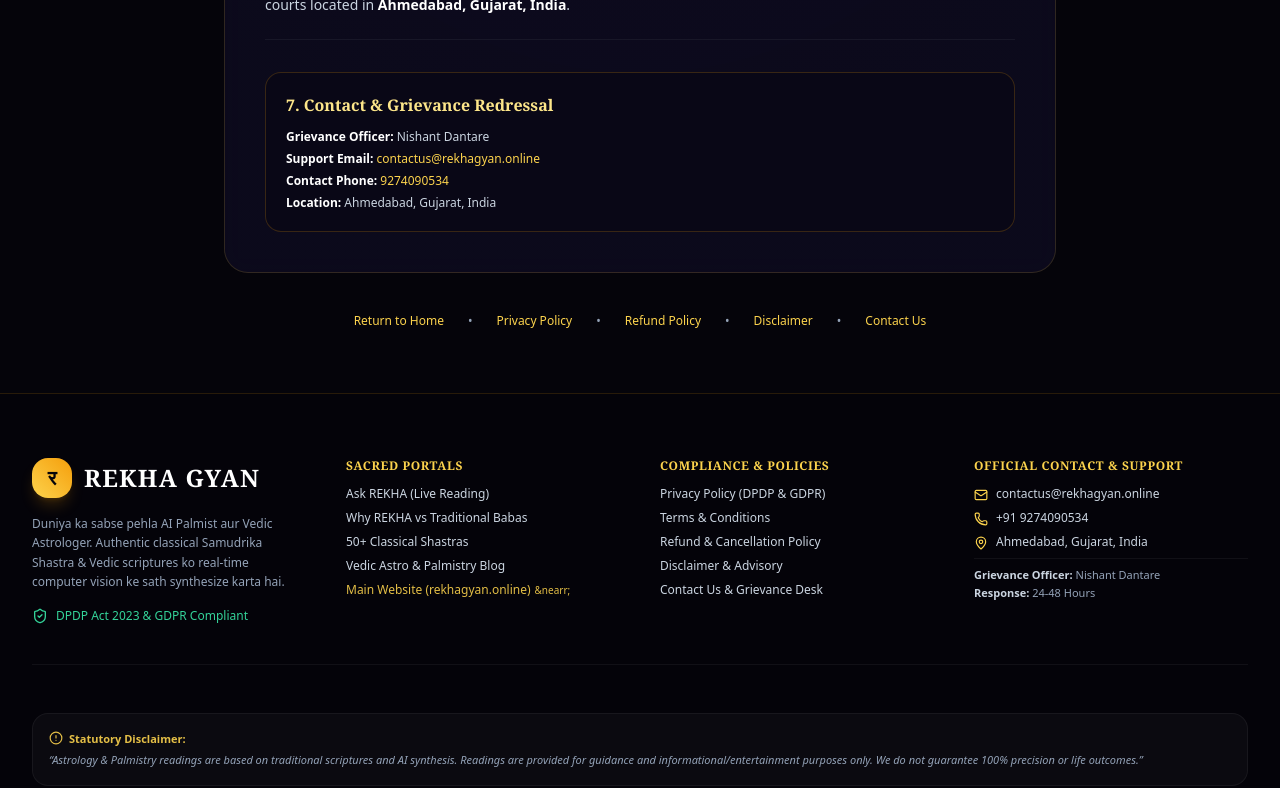
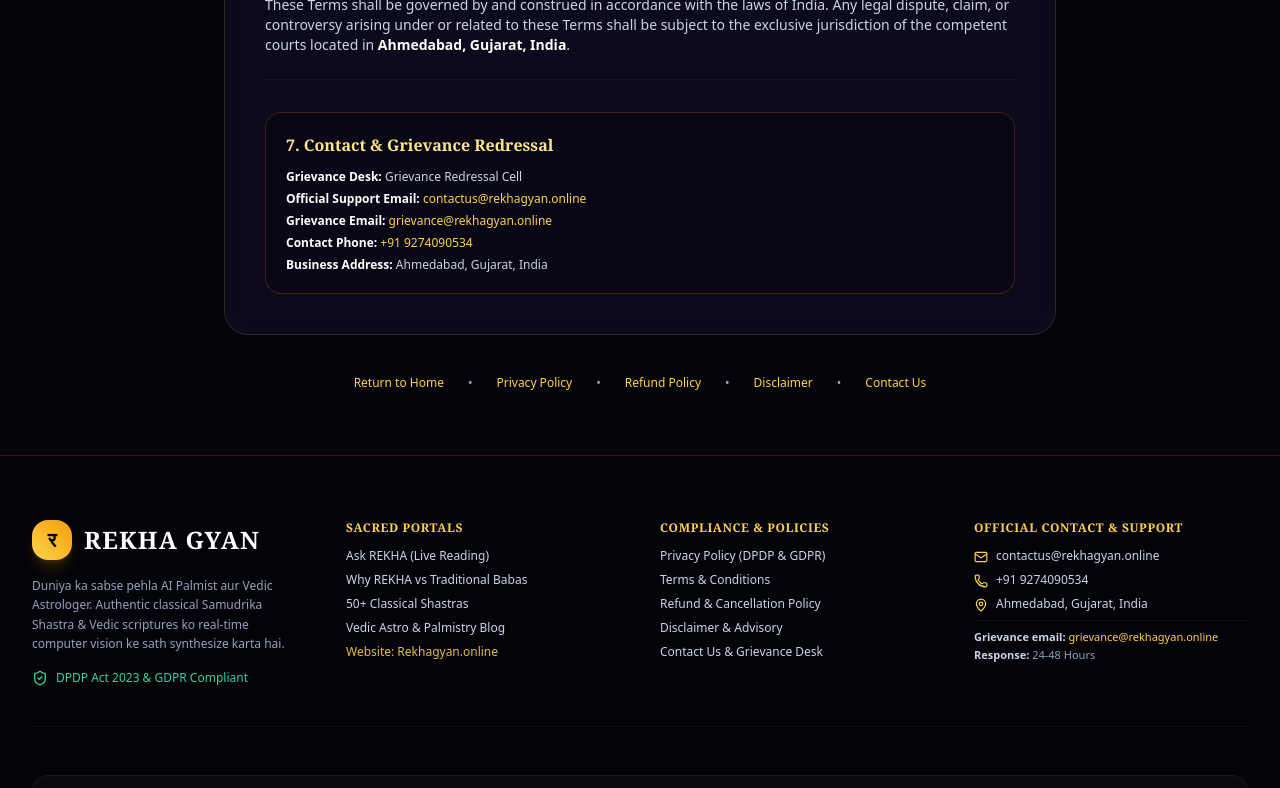
Before and after one commit to gabbarinfo-dev/Rekha-Gyan, a Next.js app: page /terms in a window 1280 px wide. Shown: the part 1800-2588 px from the top of the page. Built offline with nearby package versions, Linux system fonts and the light colour scheme.

Commit message:
Update footer and legal policies for payment gateway compliance

```diff
--- a/src/app/contact/page.tsx
+++ b/src/app/contact/page.tsx
@@ -111,12 +111,18 @@
             <div className="p-4 rounded-2xl bg-cosmic-900/90 border border-gold-500/30 space-y-3 text-xs">
               <div className="flex items-center gap-2.5">
                 <User className="w-4 h-4 text-gold-400" />
-                <span className="text-white font-bold text-sm">Nishant Dantare</span>
+                <span className="text-white font-bold text-sm">Grievance Redressal Desk</span>
               </div>
               <div className="space-y-1 text-slate-300">
-                <div className="text-slate-400 text-[11px]">Designation: Grievance Officer &amp; Compliance Lead</div>
+                <div className="text-slate-400 text-[11px]">Designation: Statutory Grievance &amp; Compliance Cell</div>
                 <div>
-                  Email:{" "}
+                  Grievance Email:{" "}
+                  <a href="mailto:grievance@rekhagyan.online" className="text-gold-400 hover:underline font-mono">
+                    grievance@rekhagyan.online
+                  </a>
+                </div>
+                <div>
+                  Support Email:{" "}
                   <a href="mailto:contactus@rekhagyan.online" className="text-gold-400 hover:underline font-mono">
                     contactus@rekhagyan.online
                   </a>
@@ -127,7 +133,7 @@
                     +91 9274090534
                   </a>
                 </div>
-                <div>Jurisdiction: Ahmedabad, Gujarat, India</div>
+                <div>Operational Headquarters &amp; Jurisdiction: Ahmedabad, Gujarat, India</div>
               </div>
             </div>
 
--- a/src/app/disclaimer/page.tsx
+++ b/src/app/disclaimer/page.tsx
@@ -33,7 +33,7 @@
           <span>Statutory Disclosure on Readings</span>
         </div>
         <p className="font-serif text-sm sm:text-base italic text-amber-100 font-medium">
-          &ldquo;Astrology &amp; Palmistry readings are based on traditional scriptures and AI synthesis. Readings are provided for guidance and informational/entertainment purposes only. We do not guarantee 100% precision or life outcomes.&rdquo;
+          &ldquo;Astrology &amp; Palmistry readings are based on traditional scriptures and AI synthesis. Readings are provided for guidance and informational/entertainment purposes only. We do not guarantee 100% precision or life outcomes. AI can make mistakes.&rdquo;
         </p>
       </div>
 
@@ -47,10 +47,10 @@
             <h2 className="text-lg font-bold text-gold-300 font-serif">1. Traditional Scripture Synthesis &amp; AI Nature</h2>
           </div>
           <p>
-            REKHA GYAN (<a href="https://rekhagyan.online" className="text-gold-400 hover:underline">rekhagyan.online</a> and <a href="https://ai.rekhagyan.online" className="text-gold-400 hover:underline">ai.rekhagyan.online</a>) utilizes computational artificial intelligence, deep learning pattern recognition, and traditional Sanskrit texts (including Brihat Samhita, Hastasamudrika Shastra, and Vedic Jyotish fundamentals) to formulate interpretations.
+            REKHA GYAN (<a href="https://rekhagyan.online" className="text-gold-400 hover:underline">rekhagyan.online</a> and <a href="https://ai.rekhagyan.online" className="text-gold-400 hover:underline">ai.rekhagyan.online</a>) provides automated, AI-driven computational insights by synthesizing traditional Sanskrit texts (including Brihat Samhita, Hastasamudrika Shastra, and Vedic Jyotish fundamentals) with computer vision and deep learning models.
           </p>
           <p>
-            These algorithmic outputs reflect ancient statistical models and metaphysical lore. They are generated automatically and should never be interpreted as infallible predictions, absolute fatalistic facts, or guarantees of future occurrences.
+            All generated outputs are automated AI-driven insights designed solely for informational, guidance, and educational purposes. Artificial intelligence can make mistakes, and its algorithmic inferences must never be construed as definitive predictions, empirical guarantees, or fatalistic facts.
           </p>
         </section>
 
@@ -104,10 +104,10 @@
           <h2 className="text-base font-bold text-gold-300 font-serif">4. Office &amp; Contact Point</h2>
           <div className="text-xs space-y-1.5 text-slate-300 font-sans">
             <p><strong className="text-white">Website:</strong> rekhagyan.online &amp; ai.rekhagyan.online</p>
-            <p><strong className="text-white">Support &amp; Grievance Email:</strong> <a href="mailto:contactus@rekhagyan.online" className="text-gold-400 hover:underline">contactus@rekhagyan.online</a></p>
-            <p><strong className="text-white">Support &amp; Grievance Phone:</strong> <a href="tel:9274090534" className="text-gold-400 hover:underline">9274090534</a></p>
-            <p><strong className="text-white">Grievance Officer:</strong> Nishant Dantare</p>
-            <p><strong className="text-white">Operational Jurisdiction:</strong> Ahmedabad, Gujarat, India</p>
+            <p><strong className="text-white">Official Support Email:</strong> <a href="mailto:contactus@rekhagyan.online" className="text-gold-400 hover:underline">contactus@rekhagyan.online</a></p>
+            <p><strong className="text-white">Grievance Email:</strong> <a href="mailto:grievance@rekhagyan.online" className="text-gold-400 hover:underline">grievance@rekhagyan.online</a></p>
+            <p><strong className="text-white">Support Phone:</strong> <a href="tel:9274090534" className="text-gold-400 hover:underline">+91 9274090534</a></p>
+            <p><strong className="text-white">Business Address &amp; Jurisdiction:</strong> Ahmedabad, Gujarat, India</p>
           </div>
         </section>
       </div>
--- a/src/app/privacy/page.tsx
+++ b/src/app/privacy/page.tsx
@@ -63,8 +63,13 @@
               </p>
             </div>
           </div>
-          <div className="p-3.5 rounded-xl bg-emerald-500/10 border border-emerald-500/20 text-emerald-300 text-xs">
-            <strong>Zero Reselling &amp; Non-Sharing Pledge:</strong> We do <span className="underline">NOT</span> sell, rent, license, or monetize your palm photographs, personal identities, or birth charts to third-party advertisers, data aggregators, or unauthorized external entities.
+          <div className="p-3.5 rounded-xl bg-emerald-500/10 border border-emerald-500/20 text-emerald-300 text-xs space-y-2">
+            <p>
+              <strong>Ephemeral Processing &amp; Zero External Storage:</strong> All biometric palm photographs, line vectors, and astrological birth details are processed strictly <em>ephemerally in real-time volatile memory</em> to compute your requested Vedic analysis. Your raw images and astrological coordinates are <strong>never stored on or shared with any external persistent storage or 3rd-party database providers (such as Supabase or third-party cloud data warehouses)</strong>.
+            </p>
+            <p>
+              <strong>Zero Reselling Pledge:</strong> We do <span className="underline">NOT</span> sell, rent, license, or monetize your palm photographs, personal identities, or birth charts to third-party advertisers, data aggregators, or unauthorized external entities.
+            </p>
           </div>
         </section>
 
@@ -118,11 +123,11 @@
             In compliance with the Information Technology Act 2000, Rules made thereunder, and the DPDP Act 2023, the details of our designated Grievance Officer are as follows:
           </p>
           <div className="text-xs space-y-1.5 text-slate-300 font-sans pt-1">
-            <p><strong className="text-white">Grievance Officer:</strong> Nishant Dantare</p>
-            <p><strong className="text-white">Designation:</strong> Compliance &amp; Data Protection Officer</p>
+            <p><strong className="text-white">Grievance Desk:</strong> Grievance Redressal Cell</p>
+            <p><strong className="text-white">Grievance Email:</strong> <a href="mailto:grievance@rekhagyan.online" className="text-gold-400 hover:underline">grievance@rekhagyan.online</a></p>
             <p><strong className="text-white">Official Support Email:</strong> <a href="mailto:contactus@rekhagyan.online" className="text-gold-400 hover:underline">contactus@rekhagyan.online</a></p>
-            <p><strong className="text-white">Support &amp; Grievance Contact Number:</strong> <a href="tel:9274090534" className="text-gold-400 hover:underline">9274090534</a></p>
-            <p><strong className="text-white">Operational Jurisdiction / City:</strong> Ahmedabad, Gujarat, India</p>
+            <p><strong className="text-white">Support &amp; Helpline Contact:</strong> <a href="tel:9274090534" className="text-gold-400 hover:underline">+91 9274090534</a></p>
+            <p><strong className="text-white">Business Address &amp; Jurisdiction:</strong> Ahmedabad, Gujarat, India</p>
             <p className="text-[11px] text-slate-400 pt-1">
               *Acknowledgment timeline: Within 24 to 48 hours. Redressal timeline: Within 15 calendar days from receipt of grievance.
             </p>
--- a/src/app/refund-policy/page.tsx
+++ b/src/app/refund-policy/page.tsx
@@ -33,7 +33,7 @@
           <span>Strict Non-Refundable Policy for Digital Deliverables</span>
         </div>
         <p className="font-medium text-slate-200">
-          All purchases made on <strong className="text-white">REKHA GYAN</strong> (<a href="https://rekhagyan.online" className="text-gold-300 hover:underline">rekhagyan.online</a> and <a href="https://ai.rekhagyan.online" className="text-gold-300 hover:underline">ai.rekhagyan.online</a>), including single scan tokens, bundled packs, and subscriptions (₹99, ₹599, ₹1099), are <strong className="text-rose-300 uppercase">strictly non-refundable</strong> once payment is processed and computational AI analysis is initiated.
+          All purchases made on <strong className="text-white">REKHA GYAN</strong> (<a href="https://rekhagyan.online" className="text-gold-300 hover:underline">rekhagyan.online</a> and <a href="https://ai.rekhagyan.online" className="text-gold-300 hover:underline">ai.rekhagyan.online</a>), including single scan tokens, bundled packs, and subscriptions (₹99, ₹599, ₹1099), constitute customized digital content and instant AI computational analysis. Due to immediate automated digital delivery, <strong className="text-rose-300 uppercase">no refund is applicable after delivery/generation</strong> under any circumstances.
         </p>
       </div>
 
@@ -51,7 +51,7 @@
               <strong className="text-white">Instant Server &amp; GPU Resource Consumption:</strong> As soon as you complete your purchase and submit palm images or birth credentials, specialized high-performance AI vision models and Vedic algorithms immediately execute complex planetary and palmistry matrix computations on our cloud infrastructure.
             </li>
             <li>
-              <strong className="text-white">Digital Delivery:</strong> Insights, divisional charts, and comprehensive palm analysis reports are delivered in real time to your screen and account dashboard. Because these digital assets cannot be &ldquo;returned&rdquo; or unconsumed, no refunds or chargebacks can be entertained once a report has been generated.
+              <strong className="text-white">Instant Digital Delivery &amp; Non-Refundability:</strong> Insights, divisional charts, and comprehensive palm analysis reports are delivered in real time to your screen and saved to your account. Because personalized digital content and computational AI analysis are irrevocably consumed upon delivery, <strong>refunds and cancellations are strictly non-applicable once the report or reading has been delivered</strong>.
             </li>
           </ul>
         </section>
@@ -128,10 +128,10 @@
           </p>
           <div className="text-xs space-y-1.5 text-slate-300 font-sans pt-1">
             <p><strong className="text-white">Merchant / Brand:</strong> REKHA GYAN</p>
-            <p><strong className="text-white">Support Email:</strong> <a href="mailto:contactus@rekhagyan.online" className="text-gold-400 hover:underline">contactus@rekhagyan.online</a></p>
-            <p><strong className="text-white">Support Phone:</strong> <a href="tel:9274090534" className="text-gold-400 hover:underline">9274090534</a></p>
-            <p><strong className="text-white">Grievance Officer:</strong> Nishant Dantare</p>
-            <p><strong className="text-white">Operational Office Location:</strong> Ahmedabad, Gujarat, India</p>
+            <p><strong className="text-white">Official Support Email:</strong> <a href="mailto:contactus@rekhagyan.online" className="text-gold-400 hover:underline">contactus@rekhagyan.online</a></p>
+            <p><strong className="text-white">Grievance Email:</strong> <a href="mailto:grievance@rekhagyan.online" className="text-gold-400 hover:underline">grievance@rekhagyan.online</a></p>
+            <p><strong className="text-white">Support Phone:</strong> <a href="tel:9274090534" className="text-gold-400 hover:underline">+91 9274090534</a></p>
+            <p><strong className="text-white">Business Address:</strong> Ahmedabad, Gujarat, India</p>
           </div>
         </section>
       </div>
--- a/src/app/terms/page.tsx
+++ b/src/app/terms/page.tsx
@@ -33,7 +33,7 @@
           <span>Statutory Disclaimer &amp; Nature of Service</span>
         </div>
         <p className="italic font-medium">
-          &ldquo;Astrology &amp; Palmistry readings are based on traditional scriptures and AI synthesis. Readings are provided for guidance and informational/entertainment purposes only. We do not guarantee 100% precision or life outcomes.&rdquo;
+          &ldquo;Astrology &amp; Palmistry readings are based on traditional scriptures and AI synthesis. Readings are provided for guidance and informational/entertainment purposes only. We do not guarantee 100% precision or life outcomes. AI can make mistakes.&rdquo;
         </p>
       </div>
 
@@ -52,10 +52,10 @@
         <section className="space-y-3 border-b border-white/5 pb-6">
           <h2 className="text-lg font-bold text-gold-300 font-serif">2. Platform Role &amp; Methodology</h2>
           <p>
-            REKHA GYAN is an AI-augmented Vedic synthesis software application. It interprets user-submitted birth data and palm imagery using classical Samudrika Shastra texts and algorithmic astrological principles.
+            REKHA GYAN is an AI-augmented Vedic synthesis software application that provides automated, AI-driven insights for informational and guidance purposes only. It interprets user-submitted birth data and palm imagery using classical Samudrika Shastra texts and computational algorithms.
           </p>
           <p>
-            These interpretations represent probabilistic astrological assessments and symbolic alignments, not deterministic certainties. You remain exclusively responsible for all personal, professional, and lifestyle choices made following any reading.
+            These interpretations represent probabilistic astrological assessments and symbolic alignments, not deterministic certainties. Artificial intelligence can make mistakes; therefore, readings must never replace certified professional advice. You remain exclusively responsible for all personal, professional, and lifestyle choices made following any reading.
           </p>
         </section>
 
@@ -127,10 +127,11 @@
         <section className="space-y-3 bg-cosmic-900/80 p-5 rounded-2xl border border-gold-500/20">
           <h2 className="text-base font-bold text-gold-300 font-serif">7. Contact &amp; Grievance Redressal</h2>
           <div className="text-xs space-y-1.5 text-slate-300 font-sans">
-            <p><strong className="text-white">Grievance Officer:</strong> Nishant Dantare</p>
-            <p><strong className="text-white">Support Email:</strong> <a href="mailto:contactus@rekhagyan.online" className="text-gold-400 hover:underline">contactus@rekhagyan.online</a></p>
-            <p><strong className="text-white">Contact Phone:</strong> <a href="tel:9274090534" className="text-gold-400 hover:underline">9274090534</a></p>
-            <p><strong className="text-white">Location:</strong> Ahmedabad, Gujarat, India</p>
+            <p><strong className="text-white">Grievance Desk:</strong> Grievance Redressal Cell</p>
+            <p><strong className="text-white">Official Support Email:</strong> <a href="mailto:contactus@rekhagyan.online" className="text-gold-400 hover:underline">contactus@rekhagyan.online</a></p>
+            <p><strong className="text-white">Grievance Email:</strong> <a href="mailto:grievance@rekhagyan.online" className="text-gold-400 hover:underline">grievance@rekhagyan.online</a></p>
+            <p><strong className="text-white">Contact Phone:</strong> <a href="tel:9274090534" className="text-gold-400 hover:underline">+91 9274090534</a></p>
+            <p><strong className="text-white">Business Address:</strong> Ahmedabad, Gujarat, India</p>
           </div>
         </section>
       </div>
--- a/src/components/Footer.tsx
+++ b/src/components/Footer.tsx
@@ -59,8 +59,7 @@
               </li>
               <li>
                 <a href="https://rekhagyan.online" target="_blank" rel="noopener noreferrer" className="hover:text-gold-300 transition-colors flex items-center gap-1 text-gold-400/90">
-                  <span>Main Website (rekhagyan.online)</span>
-                  <span className="text-[10px]">&nearr;</span>
+                  <span>Website: Rekhagyan.online</span>
                 </a>
               </li>
             </ul>
@@ -123,7 +122,12 @@
                 <span>Ahmedabad, Gujarat, India</span>
               </div>
               <div className="pt-2 text-[11px] text-slate-400 border-t border-white/5 space-y-0.5">
-                <div><strong className="text-slate-300">Grievance Officer:</strong> Nishant Dantare</div>
+                <div>
+                  <strong className="text-slate-300">Grievance email:</strong>{" "}
+                  <a href="mailto:grievance@rekhagyan.online" className="text-gold-400 hover:text-gold-300 transition-colors">
+                    grievance@rekhagyan.online
+                  </a>
+                </div>
                 <div><strong className="text-slate-300">Response:</strong> 24-48 Hours</div>
               </div>
             </div>
@@ -138,7 +142,7 @@
             <span>Statutory Disclaimer:</span>
           </div>
           <p className="italic">
-            &ldquo;Astrology &amp; Palmistry readings are based on traditional scriptures and AI synthesis. Readings are provided for guidance and informational/entertainment purposes only. We do not guarantee 100% precision or life outcomes.&rdquo;
+            &ldquo;Astrology &amp; Palmistry readings are based on traditional scriptures and AI synthesis. Readings are provided for guidance and informational/entertainment purposes only. We do not guarantee 100% precision or life outcomes. AI can make mistakes.&rdquo;
           </p>
         </div>
 
```
Also changed, not shown: 1 other file (tests, documents, lock files or other folders).
